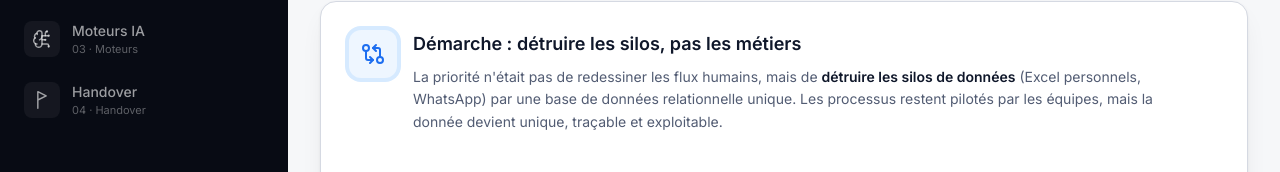
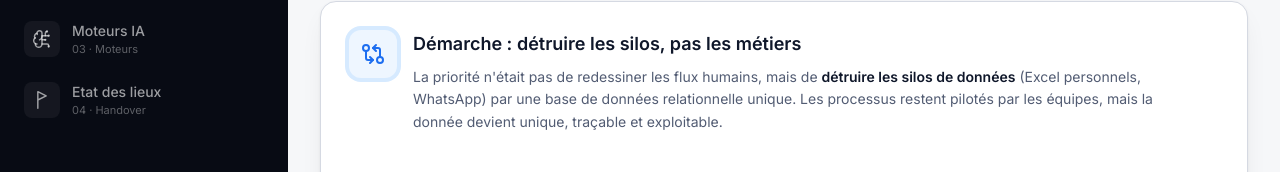
Before and after one commit to idmotors/ecosysteme-digitale-idr, a React (Vite) app: page / in a window 1280 px wide. Shown: the part 246-418 px from the top of the page. Built offline with nearby package versions, Linux system fonts and the light colour scheme.

Commit message:
Update App.tsx

```diff
--- a/src/App.tsx
+++ b/src/App.tsx
@@ -25,7 +25,7 @@ const navItems: NavItem[] = [
   { id: 'architecture', label: 'Architecture & Flux Métiers', short: 'Architecture', icon: Network, tone: 'from-success-500 to-success-700' },
   { id: 'modules', label: 'Modules UI & Garde-fous', short: 'Modules UI', icon: MonitorSmartphone, tone: 'from-accent-500 to-accent-700' },
   { id: 'ai', label: 'Moteurs IA Python (PoC)', short: 'Moteurs IA', icon: BrainCircuit, tone: 'from-warning-500 to-warning-700' },
-  { id: 'backlog', label: 'Handover & Backlog V3', short: 'Handover', icon: FlagTriangleRight, tone: 'from-ink-500 to-ink-700' },
+  { id: 'backlog', label: 'Handover & Backlog V3', short: 'Etat des lieux', icon: FlagTriangleRight, tone: 'from-ink-500 to-ink-700' },
 ];
 
 const sectionTitles: Record<SectionId, { eyebrow: string; title: string }> = {
```
